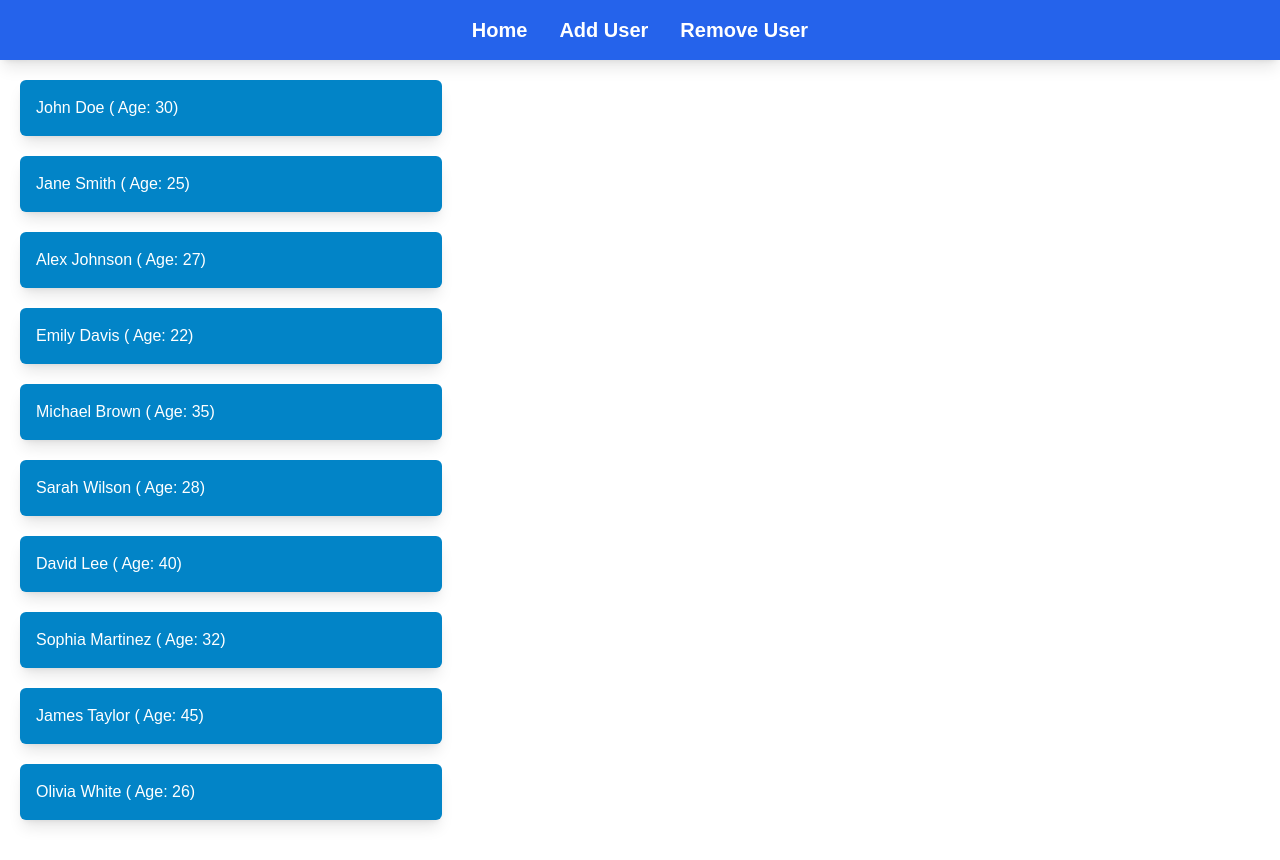
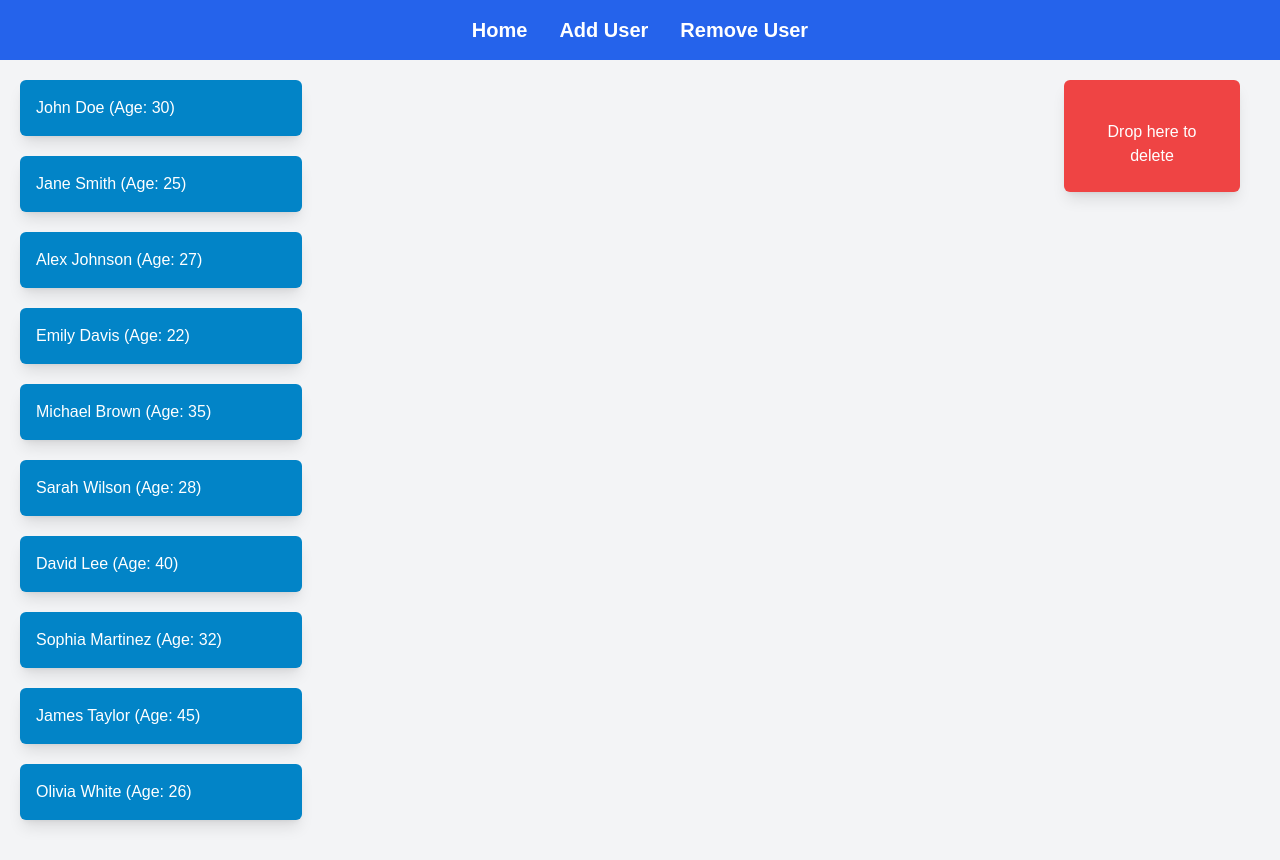
Before and after one commit to SantinoGiordano/AddDragAndDrop, a Next.js app: page /RemoveUsers in a window 1280 px wide. Built offline with nearby package versions, Linux system fonts and the light colour scheme.

Commit message:
fixed draggable animation

```diff
--- a/app/RemoveUsers/page.tsx
+++ b/app/RemoveUsers/page.tsx
@@ -1,6 +1,14 @@
 "use client";
 
 import { useEffect, useState } from "react";
+import {
+  DndContext,
+  useDraggable,
+  useDroppable,
+  DragEndEvent,
+  DragStartEvent,
+} from "@dnd-kit/core";
+import { motion, useAnimation } from "framer-motion";
 
 interface Users {
   id: number;
@@ -11,12 +19,12 @@ interface Users {
 export default function RemoveUsers() {
   const [users, setUsers] = useState<Users[]>([]);
 
+  // Fetch users
   async function getUsers() {
     try {
       const response = await fetch("http://localhost:3000/api/users");
       const json = await response.json();
       setUsers(json.users || []);
-      console.log({ json });
     } catch (error) {
       console.error(error);
       setUsers([]);
@@ -25,20 +33,99 @@ export default function RemoveUsers() {
 
   useEffect(() => {
     getUsers();
-    console.log("Users after fetch:", users);
   }, []);
 
+  // Handle drag end event to delete user when dropped into trash
+  const handleDragEnd = (event: DragEndEvent) => {
+    const { over, active } = event;
+    if (over?.id === "trash") {
+      // Remove the dragged user from the list
+      const newUsers = users.filter((user) => user.id !== parseInt(active.id));
+      setUsers(newUsers);
+    }
+  };
+
   return (
-    <>
-    <ul className="space-y-3">
-      {users.map((user) => (
-        <li key={user.id} className="text-gray-700">
-        <div className=" p-4 m-5 bg-sky-600 text-white max-w-[33%] rounded-md shadow-lg">
-          {user.name} ( Age: {user.age})
-        </div>
-        </li>
-      ))}
-    </ul>
-    </>
+    <DndContext onDragEnd={handleDragEnd}>
+      <div className="flex justify-between space-x-10 min-h-screen bg-gray-100">
+        {/* Draggable users */}
+        <ul className="space-y-3 w-2/3">
+          {users.map((user) => (
+            <li key={user.id}>
+              <DraggableItem user={user} />
+            </li>
+          ))}
+        </ul>
+
+        {/* Droppable trash area */}
+        <DroppableTrash />
+      </div>
+    </DndContext>
   );
 }
+
+// Draggable item component with animation
+function DraggableItem({ user }: { user: Users }) {
+  const {
+    attributes,
+    listeners,
+    setNodeRef,
+    isDragging,
+    transform,
+    transition,
+  } = useDraggable({
+    id: user.id.toString(),
+  });
+
+  // Animation for the draggable element
+  const controls = useAnimation();
+
+  // When dragging starts, animate the position
+  const handleDragStart = () => {
+    controls.start({ scale: 1.1, opacity: 0.8 });
+  };
+
+  // When dragging ends, return to normal state
+  const handleDragEnd = () => {
+    controls.start({ scale: 1, opacity: 1 });
+  };
+
+  return (
+    <motion.div
+      ref={setNodeRef}
+      {...listeners}
+      {...attributes}
+      className={`p-4 m-5 bg-sky-600 text-white max-w-[33%] rounded-md shadow-lg cursor-pointer ${
+        isDragging ? "opacity-50" : ""
+      }`}
+      style={{
+        x: transform?.x || 0,
+        y: transform?.y || 0,
+        transition: transition || "all 0.2s ease-out",
+      }}
+      animate={controls}
+      onDragStart={handleDragStart}
+      onDragEnd={handleDragEnd}
+    >
+      {user.name} (Age: {user.age})
+    </motion.div>
+  );
+}
+
+// Droppable trash area component
+function DroppableTrash() {
+  const { setNodeRef } = useDroppable({
+    id: "trash",
+  });
+
+  return (
+    <div className="pr-10">
+      <div
+        ref={setNodeRef}
+        className="p-10 mt-5 bg-red-500 text-white text-center rounded-md shadow-lg w-44  max-h-28 mx-auto"
+      >
+        Drop here to delete
+      </div>
+    </div>
+  );
+}
```
